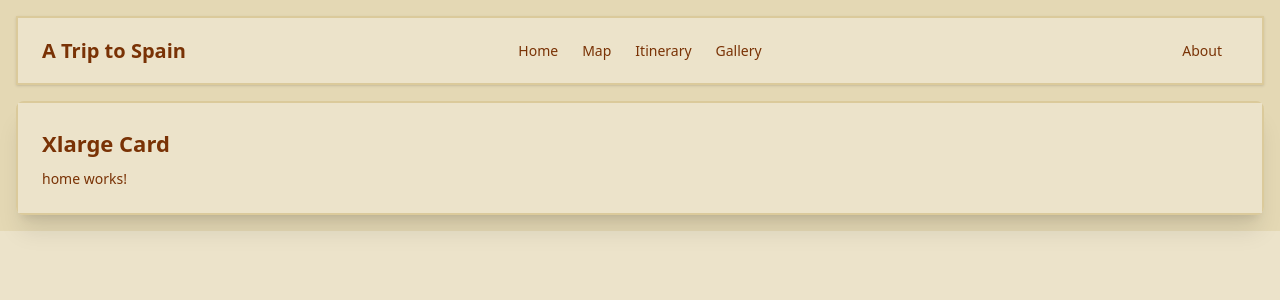
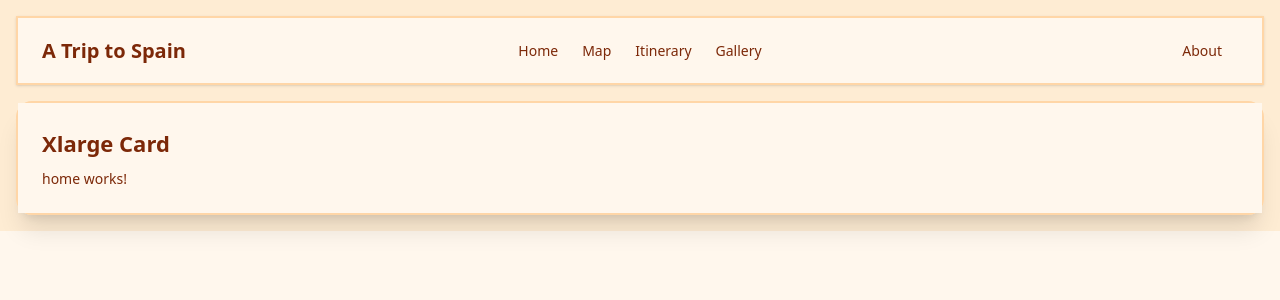
Before and after one commit to trevor-hunter/spain2025-app, an Angular app: page /home in a window 1280 px wide. Shown: the top 300 px of the page. Built offline with nearby package versions, Linux system fonts and the light colour scheme.

Commit message:
changed app theme, added path to src/assets folder in angular.json for image rendering

```diff
--- a/angular.json
+++ b/angular.json
@@ -21,6 +21,7 @@
             ],
             "tsConfig": "tsconfig.app.json",
             "assets": [
+              "src/assets",
               {
                 "glob": "**/*",
                 "input": "public"
--- a/src/index.html
+++ b/src/index.html
@@ -1,5 +1,5 @@
 <!doctype html>
-<html data-theme="retro" lang="en">
+<html data-theme="caramellatte" lang="en">
 <head>
   <meta charset="utf-8">
   <title>Spain2025App</title>
--- a/src/styles.css
+++ b/src/styles.css
@@ -1,7 +1,7 @@
 /* You can add global styles to this file, and also import other style files */
 @import "tailwindcss";
 @plugin "daisyui" {
-  themes: light --default, dark --prefersdark, cupcake, retro, dracula;
+  themes: light --default, dark --prefersdark, caramellatte;
 }
 
 .xl-card {
```
